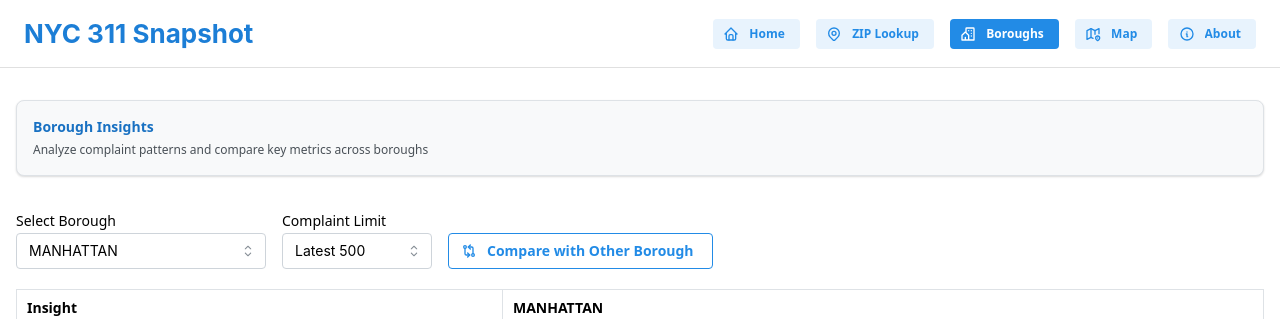
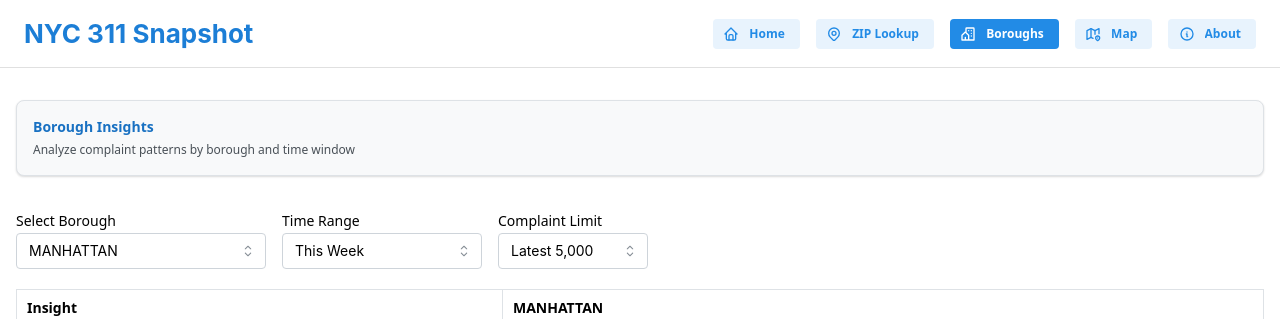
Before and after one commit to Nawang17/NYC-311-SNAPSHOT, a React (Vite) app: page /boroughs in a window 1280 px wide. Shown: the top 319 px of the page. Built offline with nearby package versions, Linux system fonts and the light colour scheme; no server answers.

Commit message:
refactor BoroughsPage to remove comparison features and update data fetching based on selected time range

```diff
--- a/src/Pages/Borough/Borough.jsx
+++ b/src/Pages/Borough/Borough.jsx
@@ -11,7 +11,6 @@ import {
   Stack,
   Card,
 } from "@mantine/core";
-import { IconGitCompare } from "@tabler/icons-react";
 import { useEffect, useState } from "react";
 import axios from "axios";
 
@@ -19,11 +18,8 @@ export default function BoroughsPage() {
   const [data, setData] = useState([]);
   const [loading, setLoading] = useState(true);
   const [borough, setBorough] = useState("MANHATTAN");
-  const [compareBorough, setCompareBorough] = useState(null);
-  const [compareData, setCompareData] = useState([]);
-  const [limit, setLimit] = useState("500");
-  const [showComparison, setShowComparison] = useState(false);
-  const [showCompareSelect, setShowCompareSelect] = useState(false);
+  const [limit, setLimit] = useState("5000");
+  const [range, setRange] = useState("This Week");
 
   const boroughOptions = [
     "MANHATTAN",
@@ -33,23 +29,52 @@ export default function BoroughsPage() {
     "STATEN ISLAND",
   ];
 
+  const timeOptions = [
+    "Today",
+    "Last 3 Days",
+    "This Week",
+    "This Month",
+    "This Year",
+  ];
+
+  const getDateRange = (label) => {
+    const now = new Date();
+    let start = new Date();
+
+    switch (label) {
+      case "Today":
+        start.setHours(0, 0, 0, 0);
+        break;
+      case "Last 3 Days":
+        start.setDate(now.getDate() - 2);
+        start.setHours(0, 0, 0, 0);
+        break;
+      case "This Week":
+        start.setDate(now.getDate() - now.getDay());
+        start.setHours(0, 0, 0, 0);
+        break;
+      case "This Month":
+        start = new Date(now.getFullYear(), now.getMonth(), 1);
+        break;
+      case "This Year":
+        start = new Date(now.getFullYear(), 0, 1);
+        break;
+      default:
+        start.setDate(now.getDate() - 2);
+    }
+
+    return [start.toISOString().split(".")[0], now.toISOString().split(".")[0]];
+  };
+
   useEffect(() => {
     const fetchData = async () => {
       setLoading(true);
       try {
+        const [start, end] = getDateRange(range);
         const response = await axios.get(
-          `https://data.cityofnewyork.us/resource/erm2-nwe9.json?$limit=${limit}&$order=created_date DESC&borough=${borough}`
+          `https://data.cityofnewyork.us/resource/erm2-nwe9.json?$limit=${limit}&$order=created_date DESC&$where=borough='${borough}' AND created_date between '${start}' and '${end}'`
         );
         setData(response.data);
-
-        if (compareBorough && showComparison) {
-          const compareResponse = await axios.get(
-            `https://data.cityofnewyork.us/resource/erm2-nwe9.json?$limit=${limit}&$order=created_date DESC&borough=${compareBorough}`
-          );
-          setCompareData(compareResponse.data);
-        } else {
-          setCompareData([]);
-        }
       } catch (err) {
         console.error("Error fetching borough data:", err);
       } finally {
@@ -57,7 +82,7 @@ export default function BoroughsPage() {
       }
     };
     fetchData();
-  }, [borough, compareBorough, limit, showComparison]);
+  }, [borough, limit, range]);
 
   const countByField = (field, dataset, topN = 5) => {
     const counts = dataset.reduce((acc, item) => {
@@ -74,39 +99,17 @@ export default function BoroughsPage() {
   const insights = [
     {
       label: "Top Complaint Types",
-      data: countByField("complaint_type", data, 5),
-      compareData: countByField("complaint_type", compareData, 5),
+      data: countByField("complaint_type", data),
     },
-    {
-      label: "Top Agencies",
-      data: countByField("agency_name", data, 5),
-      compareData: countByField("agency_name", compareData, 5),
-    },
-    {
-      label: "Top ZIP Codes",
-      data: countByField("incident_zip", data, 5),
-      compareData: countByField("incident_zip", compareData, 5),
-    },
-    {
-      label: "Top Descriptors",
-      data: countByField("descriptor", data, 5),
-      compareData: countByField("descriptor", compareData, 5),
-    },
-    {
-      label: "Status Breakdown",
-      data: countByField("status", data, 5),
-      compareData: countByField("status", compareData, 5),
-    },
+    { label: "Top Agencies", data: countByField("agency_name", data) },
+    { label: "Top ZIP Codes", data: countByField("incident_zip", data) },
+    { label: "Top Descriptors", data: countByField("descriptor", data) },
+    { label: "Status Breakdown", data: countByField("status", data) },
     {
       label: "Top Resolutions",
-      data: countByField("resolution_description", data, 5),
-      compareData: countByField("resolution_description", compareData, 5),
+      data: countByField("resolution_description", data),
     },
   ];
-
-  const handleCompareClick = () => {
-    setShowCompareSelect(true);
-  };
 
   return (
     <Container size="xl" py="xl">
@@ -122,7 +125,7 @@ export default function BoroughsPage() {
           Borough Insights
         </Text>
         <Text size="xs" pt="5px" c="gray.7">
-          Analyze complaint patterns and compare key metrics across boroughs
+          Analyze complaint patterns by borough and time window
         </Text>
       </Card>
 
@@ -135,57 +138,27 @@ export default function BoroughsPage() {
           w={250}
         />
         <Select
+          label="Time Range"
+          value={range}
+          onChange={setRange}
+          data={timeOptions}
+          w={200}
+        />
+        <Select
           label="Complaint Limit"
           value={limit}
           onChange={setLimit}
           data={[
             { value: "500", label: "Latest 500" },
             { value: "1000", label: "Latest 1,000" },
-            { value: "2000", label: "Latest 2,000" },
-            { value: "3000", label: "Latest 3,000" },
             { value: "5000", label: "Latest 5,000" },
             { value: "10000", label: "Latest 10,000" },
-
             { value: "20000", label: "Latest 20,000" },
-
             { value: "30000", label: "Latest 30,000" },
+            { value: "50000", label: "Max 50,000" },
           ]}
           w={150}
         />
-        {!showCompareSelect && (
-          <Button
-            variant="outline"
-            color="blue"
-            onClick={handleCompareClick}
-            leftSection={<IconGitCompare size={16} />}
-          >
-            Compare with Other Borough
-          </Button>
-        )}
-        {showCompareSelect && (
-          <>
-            <Select
-              label="Compare With"
-              value={compareBorough}
-              onChange={setCompareBorough}
-              data={boroughOptions.filter((b) => b !== borough)}
-              placeholder="Select borough"
-              clearable
-              w={250}
-              disabled={loading}
-            />
-            {compareBorough && (
-              <Button
-                variant={showComparison ? "light" : "filled"}
-                color="blue"
-                onClick={() => setShowComparison(!showComparison)}
-                leftSection={<IconGitCompare size={16} />}
-              >
-                {showComparison ? "Hide Comparison" : "Show Comparison"}
-              </Button>
-            )}
-          </>
-        )}
       </Group>
 
       {loading ? (
@@ -197,16 +170,13 @@ export default function BoroughsPage() {
               <Table.Tr>
                 <Table.Th>Insight</Table.Th>
                 <Table.Th>{borough}</Table.Th>
-                {showComparison && compareBorough && (
-                  <Table.Th>{compareBorough}</Table.Th>
-                )}
               </Table.Tr>
             </Table.Thead>
             <Table.Tbody>
               {insights.map((insight) => (
                 <>
                   <Table.Tr key={insight.label}>
-                    <Table.Td colSpan={3}>
+                    <Table.Td colSpan={2}>
                       <Text fw={700} size="sm" c="blue">
                         {insight.label}
                       </Text>
@@ -215,17 +185,10 @@ export default function BoroughsPage() {
                   {(insight.data.length > 0
                     ? insight.data
                     : [{ name: "None", value: 0 }]
-                  ).map((item, idx) => (
+                  ).map((item) => (
                     <Table.Tr key={`${insight.label}-${item.name}`}>
                       <Table.Td>{item.name || "Unknown"}</Table.Td>
                       <Table.Td>{item.value.toLocaleString()}</Table.Td>
-                      {showComparison && compareBorough && (
-                        <Table.Td>
-                          {insight.compareData[idx]
-                            ? insight.compareData[idx].value.toLocaleString()
-                            : "—"}
-                        </Table.Td>
-                      )}
                     </Table.Tr>
                   ))}
                 </>
--- a/src/Pages/Home/Home.jsx
+++ b/src/Pages/Home/Home.jsx
@@ -61,23 +61,6 @@ export default function HomePage() {
   const topBorough = countByField("borough")[0];
   const topAgency = countByField("agency_name")[0];
   const topLocation = countByField("location_type")[0];
-  const getStartOfWeekLabel = () => {
-    const now = new Date();
-    const dayOfWeek = now.getDay(); // 0 = Sunday
-    const diff = now.getDate() - dayOfWeek;
-    const startOfWeek = new Date(now.setDate(diff));
-    const dayName = startOfWeek.toLocaleDateString(undefined, {
-      weekday: "long",
-    });
-    const dateStr = startOfWeek.toLocaleDateString(undefined, {
-      month: "long",
-      day: "numeric",
-      year: "numeric",
-    });
-    return `${dayName}, ${dateStr}`;
-  };
-
-  const weekStartLabel = getStartOfWeekLabel();
 
   return (
     <Container size="xl" py="xl">
@@ -88,17 +71,16 @@ export default function HomePage() {
         mb="xl"
         padding="lg"
         style={{
-          background: "linear-gradient(135deg, #fff5e6, #fffaf3)", // soft orange tint
+          background: "linear-gradient(135deg, #fff5e6, #fffaf3)",
         }}
       >
         <Text c="orange.9" size="md" fw={700} mb={5}>
-          📢 What are New Yorkers reporting right now?
+          📢 What are New Yorkers reporting?
         </Text>
         <Text size="sm" c="gray.8">
-          These insights are based on <strong>this week's</strong> service
-          requests, starting from <strong>{weekStartLabel}</strong>. A total of{" "}
-          <strong>{data.length.toLocaleString()}</strong> requests were reported
-          across the five boroughs.
+          Based on <strong>this week's</strong> 311 reports across all five
+          boroughs. Total: <strong>{data.length.toLocaleString()}</strong>{" "}
+          complaints.
         </Text>
       </Card>
 
```
